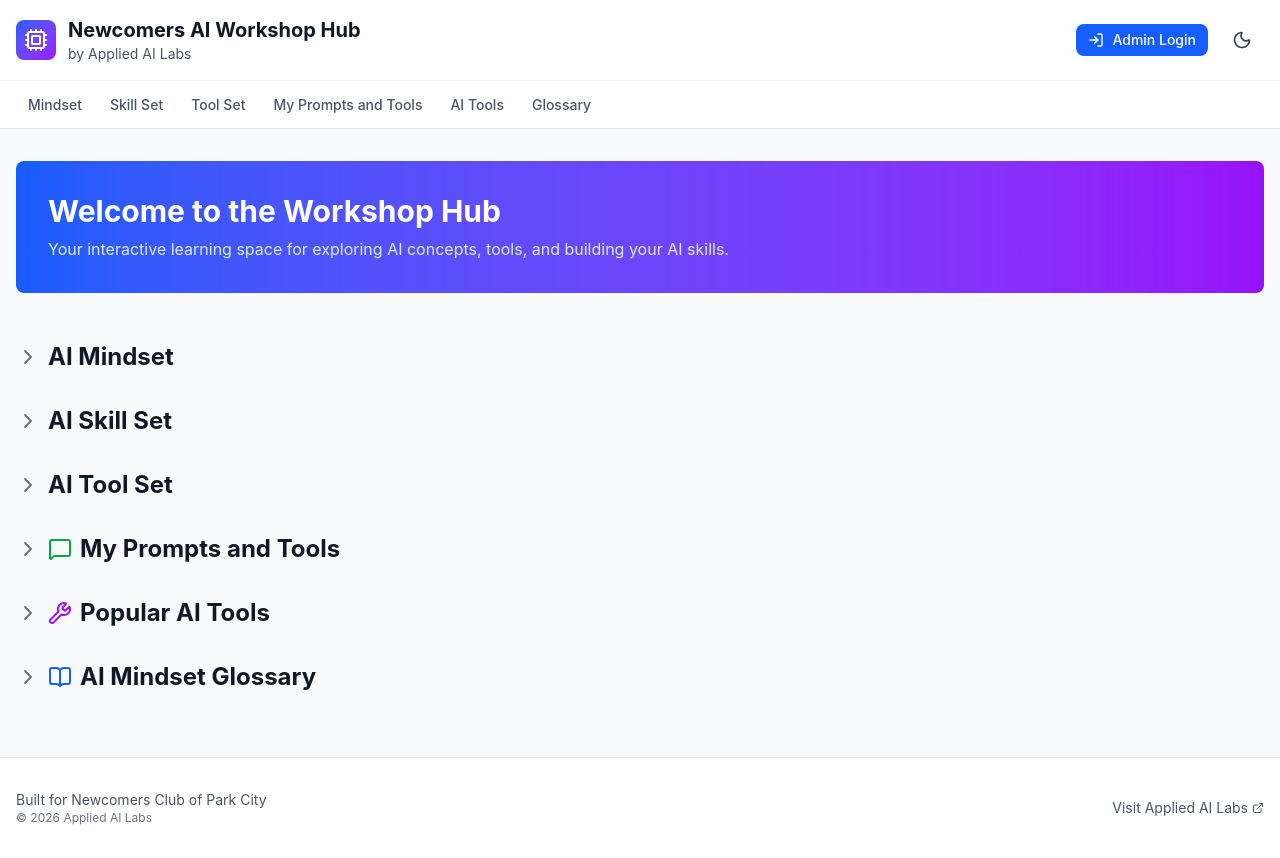
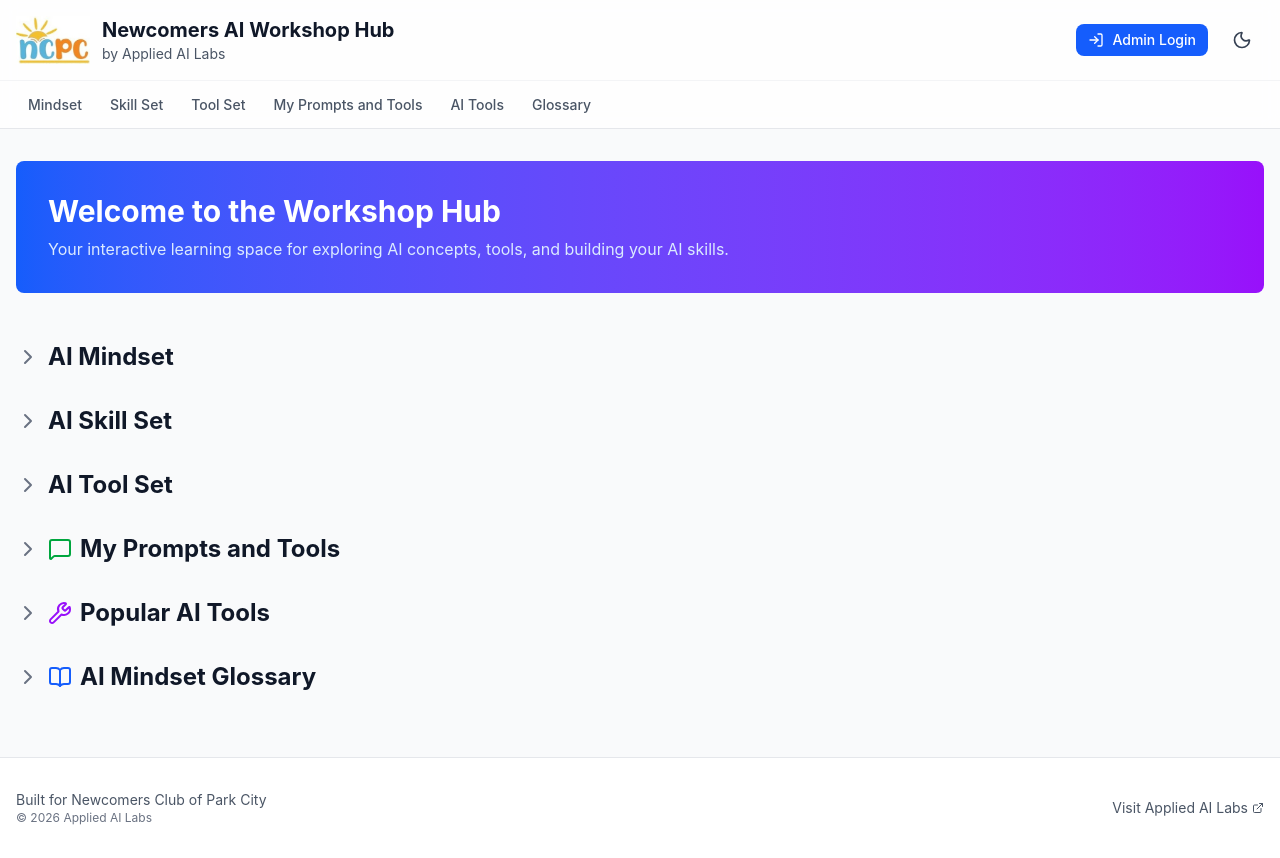
Before and after one commit to toddwmac/ai-workshop-launchpad, a React (Vite) app: page / in a window 1280 px wide. Built offline with nearby package versions, Linux system fonts and the light colour scheme.

Commit message:
logo tuning

```diff
--- a/src/components/Layout/Header.tsx
+++ b/src/components/Layout/Header.tsx
@@ -1,4 +1,4 @@
-import { Cpu, LogIn, LogOut, Download } from 'lucide-react';
+import { LogIn, LogOut, Download } from 'lucide-react';
 import { ThemeToggle } from './ThemeToggle';
 import { Button } from '../UI/Button';
 
@@ -25,9 +25,11 @@ export function Header({ isAuthenticated, onLogin, onLogout, onExport, onNavigat
       <div className="container mx-auto px-4 py-4">
         <div className="flex items-center justify-between">
           <div className="flex items-center gap-3">
-            <div className="rounded-lg bg-gradient-to-br from-blue-600 to-purple-600 p-2">
-              <Cpu className="h-6 w-6 text-white" />
-            </div>
+            <img
+              src="/ai-workshop-launchpad/NewcomerPCLogo.jpeg"
+              alt="Newcomers Club of Park City"
+              className="h-12 w-auto object-contain"
+            />
             <div>
               <h1 className="text-xl font-bold text-gray-900 dark:text-white">
                 Newcomers AI Workshop Hub
```
Also changed, not shown: public/NewcomerPCLogo.jpeg (renamed from simple NewcomerPCLogo.jpeg).
